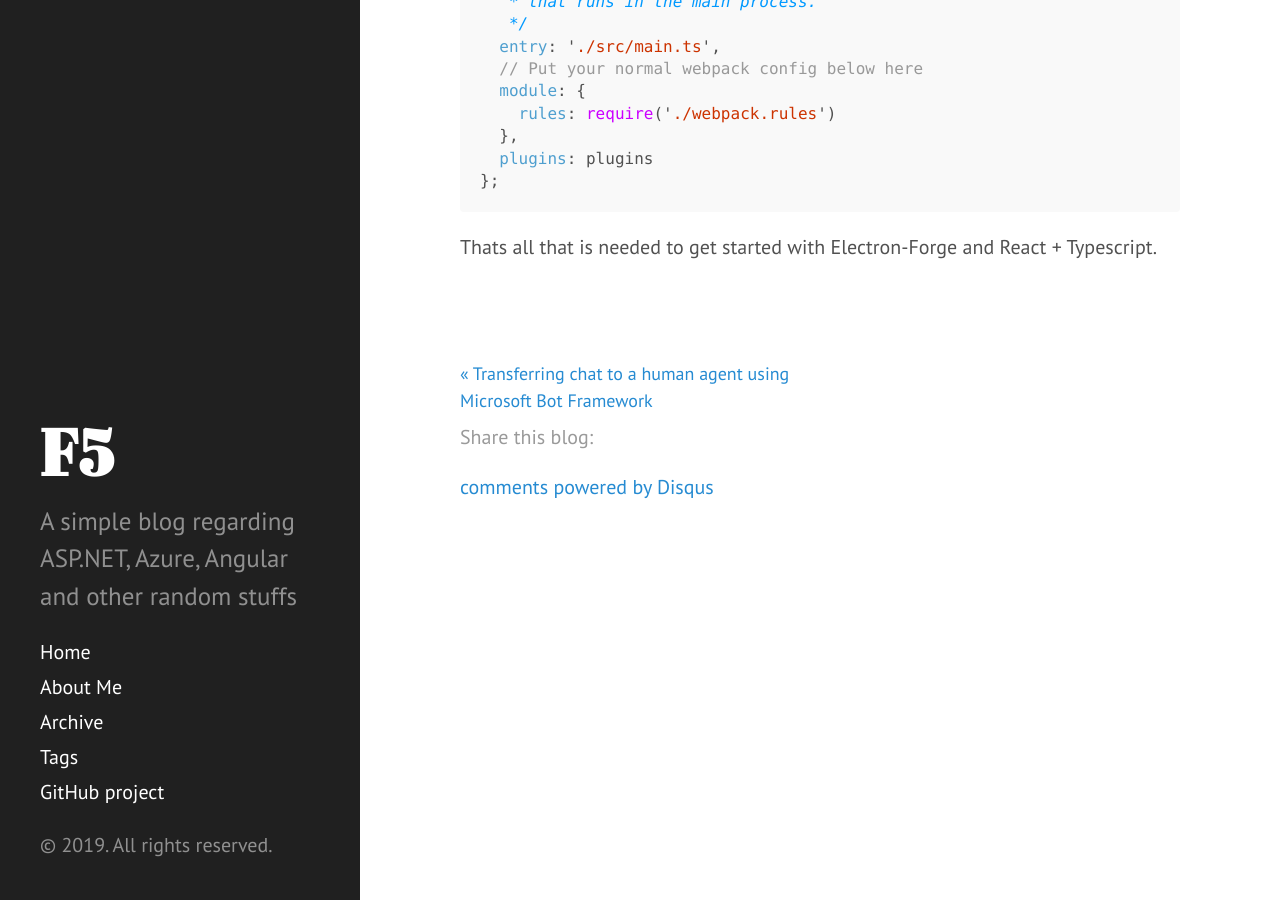
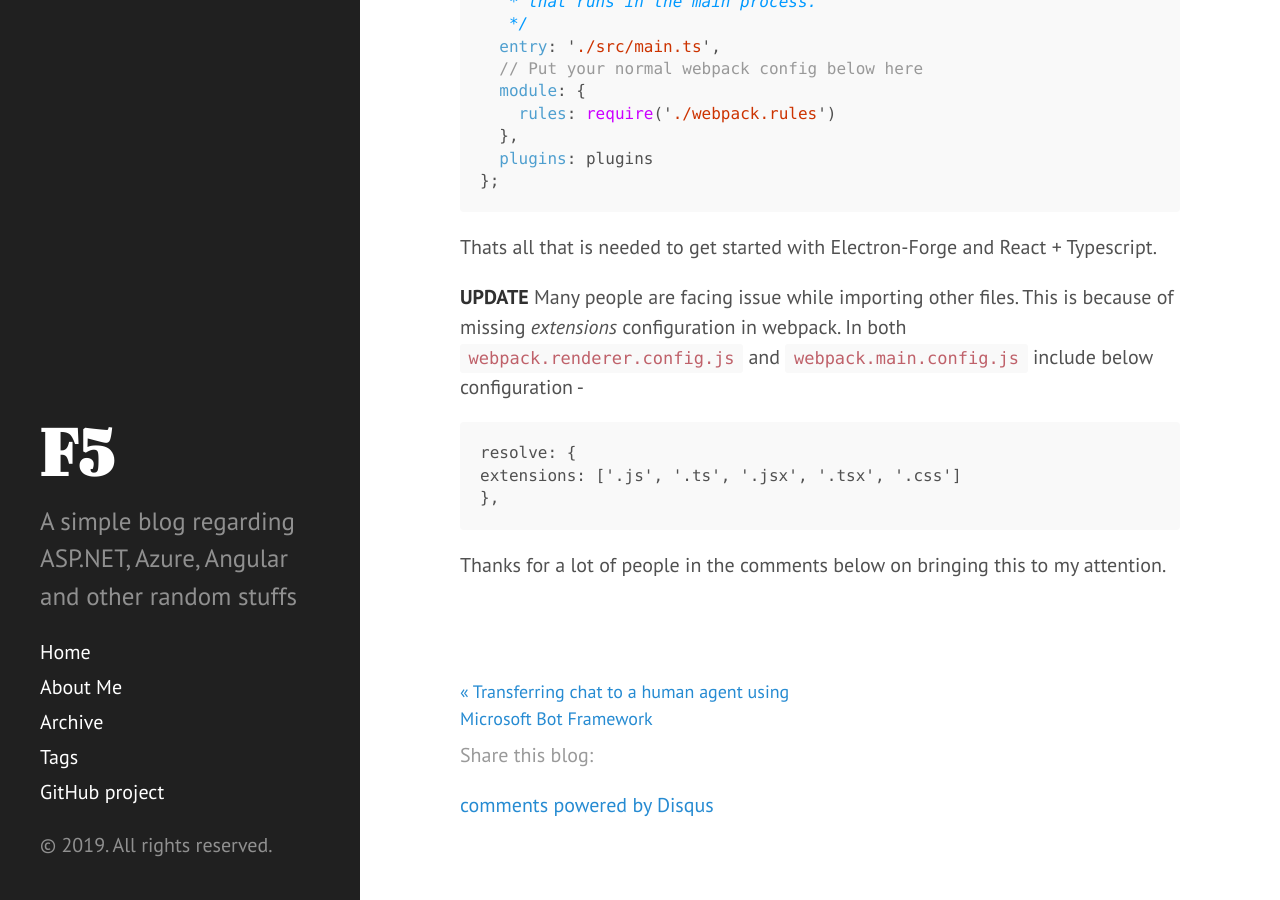
Before and after one commit to ankitbko/ankitbko.github.io, a Jekyll site: the page built from _posts/2019-08-26-electron-forge-with-react-and-typescript.md, in a window 1280 px wide and 900 px high, scrolled down 7261 px. Built offline with Jekyll 4.4.1, drawn with Linux system fonts in a browser that asks for light colours; comment, search, counter and statistics services are not loaded.

Commit message:
Added extensions configuration to electron post

````diff
--- a/_posts/2019-08-26-electron-forge-with-react-and-typescript.md
+++ b/_posts/2019-08-26-electron-forge-with-react-and-typescript.md
@@ -266,3 +266,12 @@ module.exports = {
 ```
 
 Thats all that is needed to get started with Electron-Forge and React + Typescript.
+
+**UPDATE** Many people are facing issue while importing other files. This is because of missing *extensions* configuration in webpack. In  both `webpack.renderer.config.js` and `webpack.main.config.js` include below configuration -
+
+```
+resolve: {
+extensions: ['.js', '.ts', '.jsx', '.tsx', '.css']
+},
+```
+Thanks for a lot of people in the comments below on bringing this to my attention.
````
